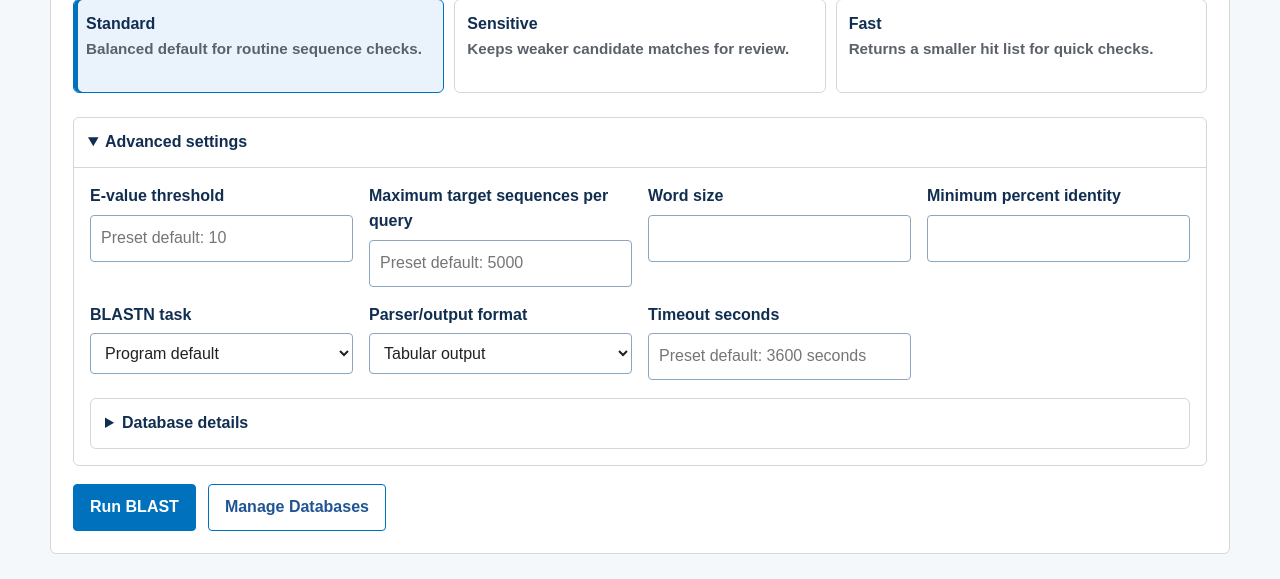
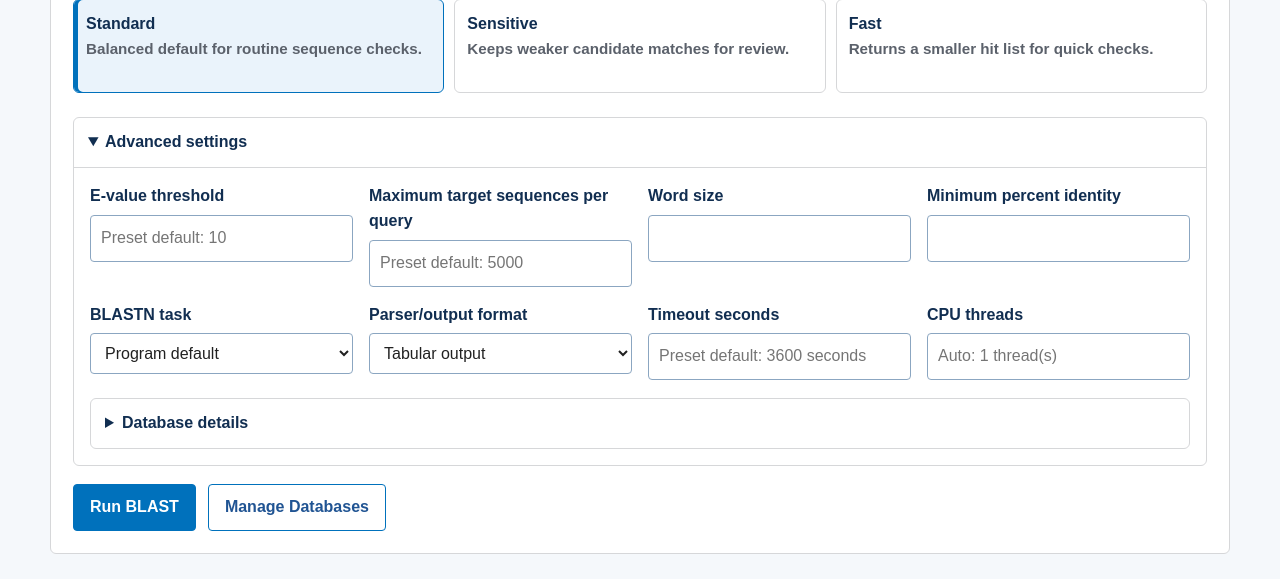
Before and after one commit to connor-aylesworth2/COBLAST, a Flask app: page / in a window 1280 px wide, after a click on "Advanced settings". Shown: the part 710-1289 px from the top of the page. Run offline with Flask 3, Linux system fonts and the light colour scheme; data that the repository does not hold is empty.

Commit message:
Add single-search and batch CPU performance toggles
Single search: a 'CPU threads' Advanced field overrides -num_threads for that run (placeholder shows the adaptive default); run_blast_route passes it through and index() exposes default_thread_count().

Batch: a 'Max databases at once' Advanced field overrides concurrency. allocate_batch_resources() gains a requested_workers argument (precedence: UI field > COBLAST_BATCH_WORKERS > auto; auto still never oversubscribes), plus tests.

Also validate the shared batch query once up front: run_blast() accepts a prevalidated_query so a bad query fails fast with one message and workers no longer re-parse it.

Co-Authored-By: Claude Opus 4.8 <noreply@anthropic.com>

```diff
--- a/app.py
+++ b/app.py
@@ -25,7 +25,13 @@ from etol_summary import (
     etol_preset_records,
 )
 from human_filter import filter_human_hits
-from blast_runner import BLAST_PROGRAMS, SENSITIVITY_PRESETS, run_blast, run_jobs_concurrently
+from blast_runner import (
+    BLAST_PROGRAMS,
+    SENSITIVITY_PRESETS,
+    run_blast,
+    run_jobs_concurrently,
+    validate_fasta_input,
+)
 from database_registry import (
     DB_CATEGORIES,
     DB_TYPES,
@@ -48,7 +54,13 @@ from result_store import (
     save_batch_result,
     save_result,
 )
-from config import FLASK_HOST, allocate_batch_resources, flask_port, resource_path, resource_root
+from config import (
+    FLASK_HOST,
+    allocate_batch_resources,
+    default_thread_count,
+    flask_port,
+    resource_path,
+)
 from database_size import database_storage_bytes, format_bytes
 from sra_workflow import (
     configured_sra_roots,
@@ -158,6 +170,7 @@ def index():
         sensitivity_presets=SENSITIVITY_PRESETS,
         databases=databases,
         registry_error=registry_error,
+        default_threads=default_thread_count(),
     )
 
 
@@ -210,6 +223,7 @@ def run_blast_route():
             word_size=request.form.get("word_size") or None,
             perc_identity=request.form.get("perc_identity") or None,
             timeout_seconds=request.form.get("timeout_seconds") or None,
+            num_threads=request.form.get("num_threads") or None,
         )
     except Exception as exc:
         return render_template(
@@ -456,10 +470,30 @@ def run_batch_blast_route():
     perc_identity_value = None if exact_probe_preset else (request.form.get("perc_identity") or None)
     timeout_value = request.form.get("timeout_seconds") or None
 
+    # Validate the shared query once up front rather than inside every worker.
+    # A bad query then fails fast with a single message instead of one identical
+    # error per database, and the workers reuse the parsed result.
+    try:
+        prevalidated_query = validate_fasta_input(
+            sequence, expected_type=str(BLAST_PROGRAMS[program]["query_type"])
+        )
+    except Exception as exc:
+        return render_template(
+            "batch.html",
+            blast_programs=BLAST_PROGRAMS,
+            sensitivity_presets=SENSITIVITY_PRESETS,
+            database_options=database_options(),
+            etol_preset_options=etol_preset_options(),
+            error=str(exc),
+            message="",
+        ), 400
+
     # Benchmarks showed concurrency across patient databases scales far better
     # than -num_threads within one search, so split the core budget into
     # concurrent workers (most of it) plus a small per-job thread count.
-    workers, threads_per_job = allocate_batch_resources(len(database_ids))
+    workers, threads_per_job = allocate_batch_resources(
+        len(database_ids), requested_workers=request.form.get("batch_workers") or None
+    )
 
     def run_single_database(raw_database_id):
         """Run one database's search and shape its result row (never raises)."""
@@ -490,6 +524,7 @@ def run_batch_blast_route():
                 timeout_seconds=timeout_value,
                 num_threads=threads_per_job,
                 exact_match_probe=exact_probe_preset,
+                prevalidated_query=prevalidated_query,
             )
             hits = (
                 filter_exact_probe_hits(result.hits, probe_query_ids)
--- a/blast_runner.py
+++ b/blast_runner.py
@@ -683,6 +683,7 @@ def run_blast(
     num_threads: int | str | None = None,
     mt_mode: str | None = None,
     exact_match_probe: bool = False,
+    prevalidated_query: FastaValidationResult | None = None,
 ) -> BlastResult:
     """Run one local BLAST search and return both raw and parsed outputs."""
     if program not in BLAST_PROGRAMS:
@@ -728,9 +729,12 @@ def run_blast(
         exact_match_probe=exact_match_probe,
     )
 
-    query = validate_fasta_input(
-        sequence,
-        expected_type=str(program_config["query_type"]),
+    # Callers that fan one query across many databases (the batch route) can
+    # validate it once and pass it in so each search does not re-parse it.
+    query = (
+        prevalidated_query
+        if prevalidated_query is not None
+        else validate_fasta_input(sequence, expected_type=str(program_config["query_type"]))
     )
     db_path = str(database)
     database_total_bytes = database_storage_bytes(db_path)
--- a/config.py
+++ b/config.py
@@ -131,25 +131,30 @@ def core_budget() -> int:
     return default_thread_count()
 
 
-def allocate_batch_resources(num_jobs: int) -> tuple[int, int]:
+def allocate_batch_resources(
+    num_jobs: int, requested_workers: int | str | None = None
+) -> tuple[int, int]:
     """Split the core budget into (concurrent workers, threads per job).
 
     Benchmarks show concurrency across patient databases scales far better than
     ``-num_threads`` within one search, so the budget is spent on workers first;
     leftover cores go to per-job threads only when there are fewer databases
-    than the budget. Without an override the product never exceeds the budget,
-    so runs do not oversubscribe the CPU. ``COBLAST_BATCH_WORKERS`` can force the
-    worker count (and is the user's responsibility if it oversubscribes).
+    than the budget. Left on auto the product never exceeds the budget, so runs
+    do not oversubscribe the CPU. Precedence for the worker count: an explicit
+    ``requested_workers`` (the batch advanced field) > ``COBLAST_BATCH_WORKERS``
+    > auto. A forced value that oversubscribes is the caller's responsibility.
     """
     budget = core_budget()
     jobs = max(1, int(num_jobs))
     workers = min(budget, jobs)
 
-    override = os.environ.get(COBLAST_BATCH_WORKERS_ENV)
-    if override:
+    requested = requested_workers
+    if requested in (None, ""):
+        requested = os.environ.get(COBLAST_BATCH_WORKERS_ENV)
+    if requested not in (None, ""):
         try:
-            workers = max(1, min(int(override), jobs))
-        except ValueError:
+            workers = max(1, min(int(requested), jobs))
+        except (TypeError, ValueError):
             pass
 
     threads_per_job = max(1, budget // workers)
--- a/templates/batch.html
+++ b/templates/batch.html
@@ -223,6 +223,11 @@ ATGCGTACGTAGCTAGCTAGCTAGCTAATGCGTACGTAGCTAGCTAGCTAATGCGTACGTAGCTAGCTAGCTAGCTAATG
                 <label for="timeout_seconds">Timeout seconds per database</label>
                 <input id="timeout_seconds" name="timeout_seconds" inputmode="numeric" placeholder="Preset default">
               </div>
+              <div class="field">
+                <label for="batch_workers">Max databases at once</label>
+                <input id="batch_workers" name="batch_workers" inputmode="numeric" placeholder="Auto">
+                <span class="muted">How many patient databases to search in parallel. Higher can be faster on a multi-core machine; leave blank to choose automatically.</span>
+              </div>
             </div>
           </div>
         </details>
--- a/templates/index.html
+++ b/templates/index.html
@@ -154,6 +154,10 @@ ATGCGTACGTAGCTAGCTAGCTAGCTAATGCGTACGTAGCTAGCTAGCTAATGCGTACGTAGCTAGCTAGCTAGCTAATG
                 <label for="timeout_seconds">Timeout seconds</label>
                 <input id="timeout_seconds" name="timeout_seconds" inputmode="numeric" placeholder="Preset default">
               </div>
+              <div class="field">
+                <label for="num_threads">CPU threads</label>
+                <input id="num_threads" name="num_threads" inputmode="numeric" placeholder="Auto: {{ default_threads }} thread(s)">
+              </div>
             </div>
 
             <details>
```
Also changed, not shown: tests/test_blast_runner.py (+24 -0 lines).
